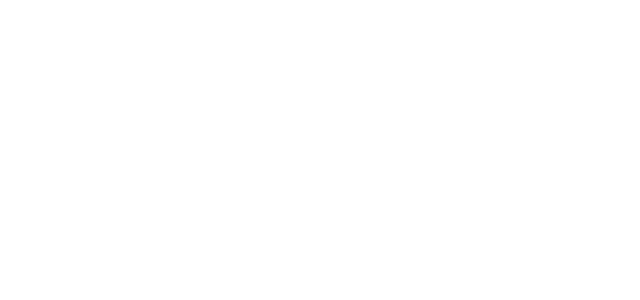
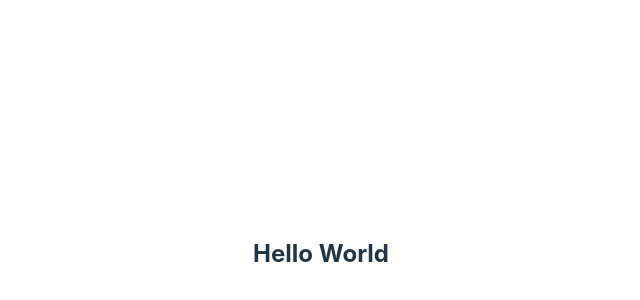
Before and after one commit to marcinicola/react, a React (Vite) app: page / in a window 1280 px wide. Shown: the part 146-446 px from the top of the page, without its empty margins (319-959 px from the left). Built offline with nearby package versions, Linux system fonts and the light colour scheme.

Commit message:
Esercizio 8

```diff
--- a/src/App.jsx
+++ b/src/App.jsx
@@ -1,14 +1,14 @@
 import { useState } from 'react'
 import './App.css'
-
-function App() {
+import { App } from './App2'
+function App2() {
 
 
   return (
     <>
-
+     <App/>
     </>
   )
 }
 
-export default App
+export default App2
--- /dev/null
+++ b/src/App2.jsx
@@ -0,0 +1,7 @@
+export function App() {
+  return (
+    <div>
+      <h2>Hello World</h2>
+    </div>
+  );
+}
```
